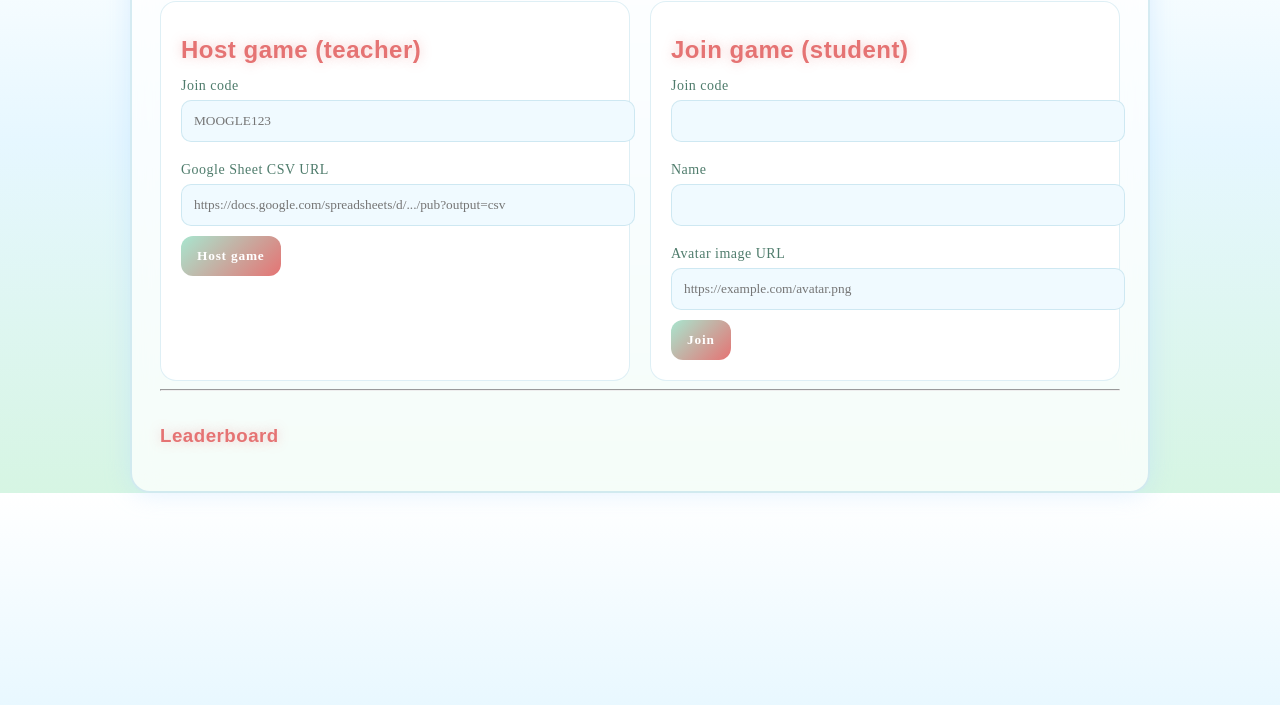
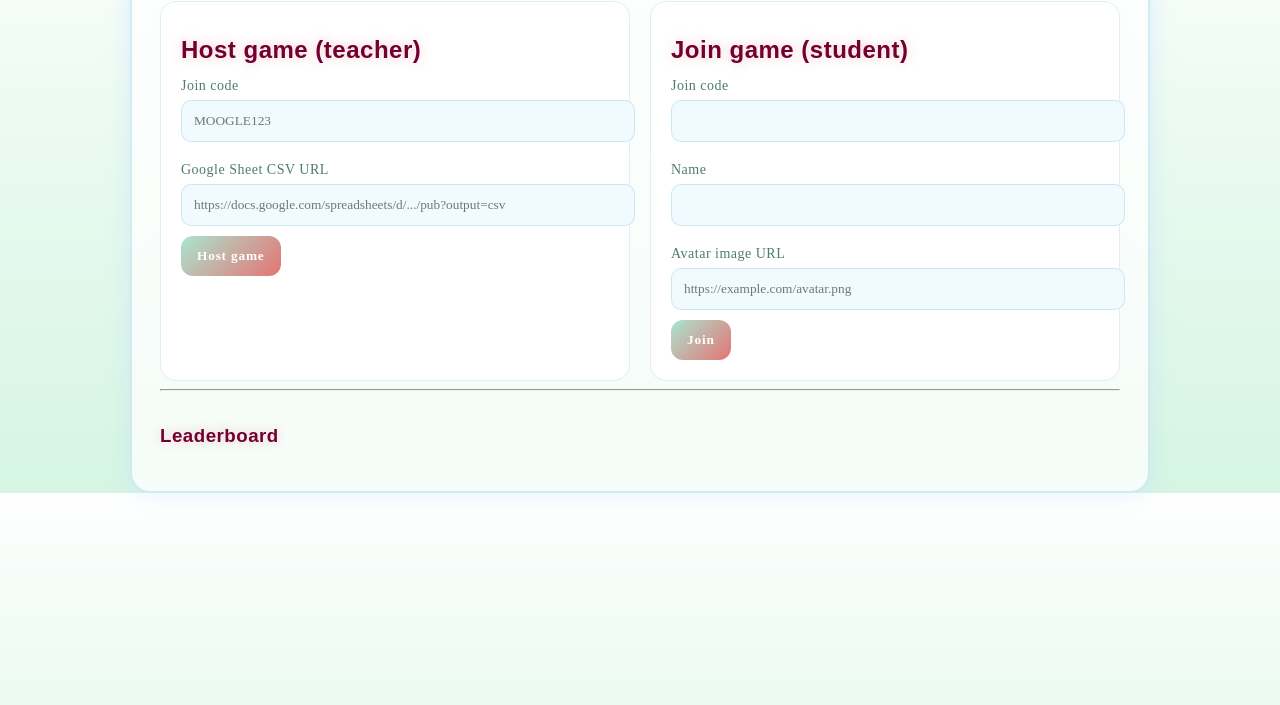
Before and after one commit to DoggoFNNM2/Moogle-doogle, a website: page frontend/index.html in a window 1280 px wide. Shown: the part 95-800 px from the top of the page. Drawn offline with nearby package versions, Linux system fonts and the light colour scheme; no server answers.

Commit message:
Update style.css

```diff
--- a/frontend/css/style.css
+++ b/frontend/css/style.css
@@ -4,7 +4,7 @@
 mochibody, body {
   font-family: "Zen Maru Gothic", "Noto Sans JP", system-ui, -apple-system, Segoe UI, Roboto, Arial, sans-serif;
   margin: 0;
-  background: linear-gradient(180deg, #ffffff, #e6f7ff 40%, #d6f5e3);
+  background: linear-gradient(180deg, #ffffff, 40%, #d6f5e3);
   color: #3b3b4f;
   letter-spacing: 0.5px;
 }
@@ -23,7 +23,7 @@ mochibody, body {
 h1, h2, h3 {
   margin: 14px 0;
   font-family: "Zen Kurenaido", sans-serif;
-  color: #e57373; /* pastel red */
+  color: #730032; /* pastel red */
   text-shadow: 0 0 12px rgba(229, 115, 115, 0.4);
 }
 
```
